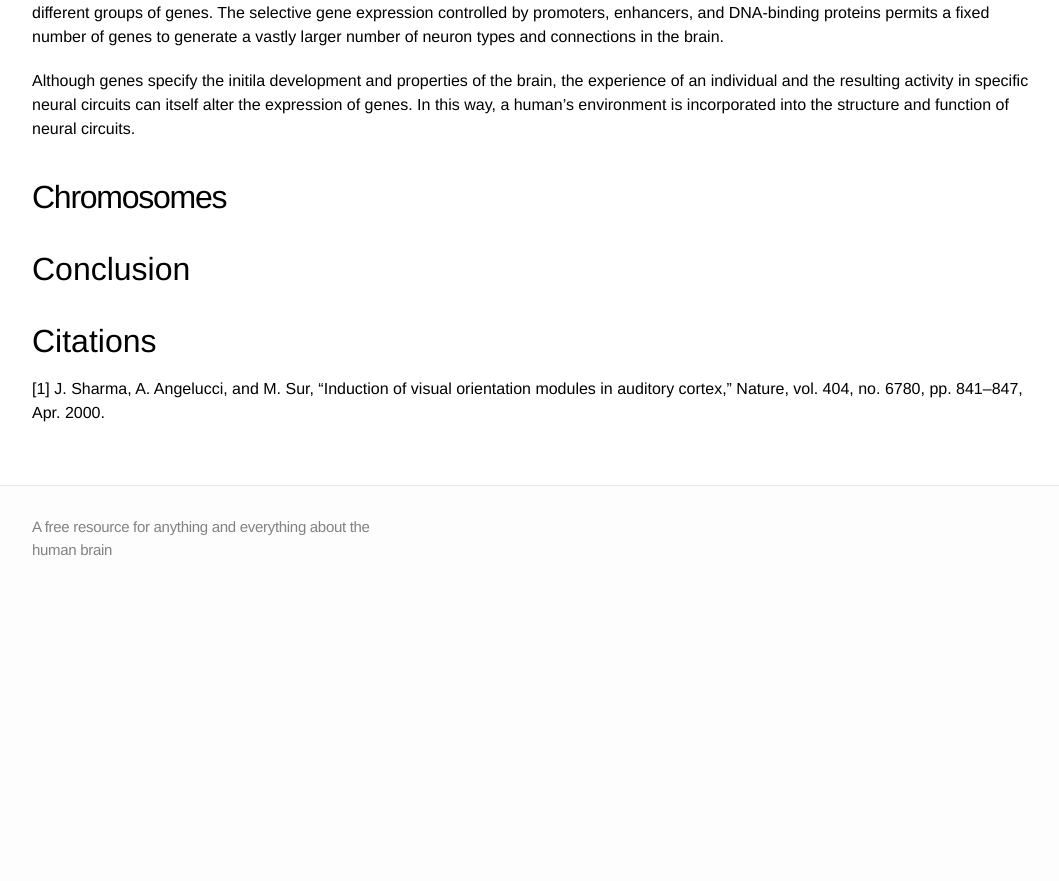
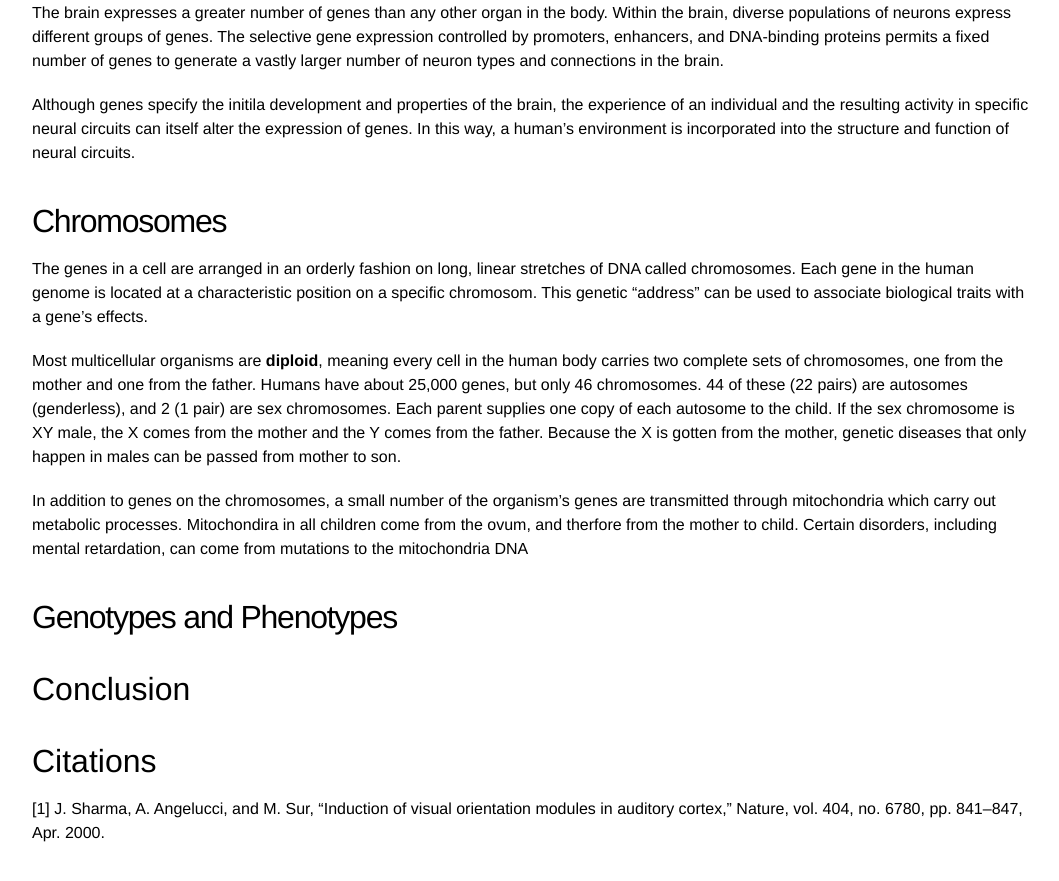
Before and after one commit to mdelsole/brain-nexus, a Jekyll site: the page built from brain-architecture/overview/index.markdown, in a window 1280 px wide and 900 px high, scrolled down 14206 px. Shown: the top 881 px of the window, without its empty margins (108-1167 px from the left). Built offline with Jekyll 4.4.1, drawn with Linux system fonts in a browser that asks for light colours; before the commit the page ends 14812 px from its top, so only the background shows below that; some of the changed text lies outside the part shown.

Commit message:
chromosomes

```diff
--- a/brain-architecture/overview/index.markdown
+++ b/brain-architecture/overview/index.markdown
@@ -324,6 +324,14 @@ Although genes specify the initila development and properties of the brain, the
 
 ## Chromosomes
 
+The genes in a cell are arranged in an orderly fashion on long, linear stretches of DNA called chromosomes. Each gene in the human genome is located at a characteristic position on a specific chromosom. This genetic "address" can be used to associate biological traits with a gene's effects.
+
+Most multicellular organisms are **diploid**, meaning every cell in the human body carries two complete sets of chromosomes, one from the mother and one from the father. Humans have about 25,000 genes, but only 46 chromosomes. 44 of these (22 pairs) are autosomes (genderless), and 2 (1 pair) are sex chromosomes. Each parent supplies one copy of each autosome to the child. If the sex chromosome is XY male, the X comes from the mother and the Y comes from the father. Because the X is gotten from the mother, genetic diseases that only happen in males can be passed from mother to son.
+
+In addition to genes on the chromosomes, a small number of the organism's genes are transmitted through mitochondria which carry out metabolic processes. Mitochondira in all children come from the ovum, and therfore from the mother to child. Certain disorders, including mental retardation, can come from mutations to the mitochondria DNA
+
+## Genotypes and Phenotypes
+
 
 
 # Conclusion
```
